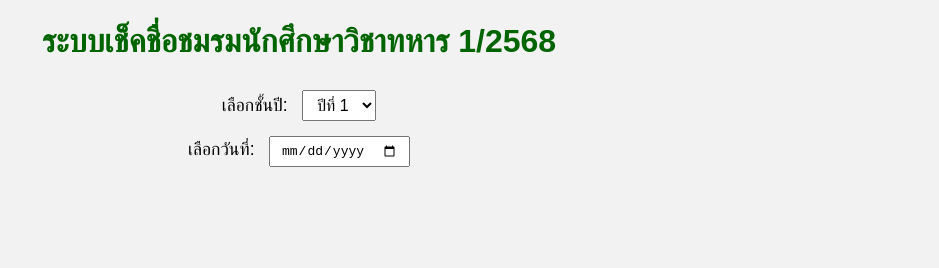
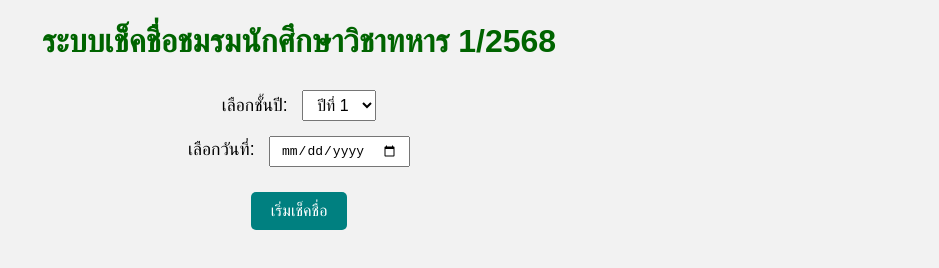
Before and after one commit to witchavut/raksadindan, a plain HTML site: page index.html in a window 1280 px wide. Shown: the part 290-558 px from the top of the page, without its empty margins (341-1280 px from the left). Drawn offline with Linux system fonts and the light colour scheme.

Commit message:
Add files via upload

```diff
--- a/index.html
+++ b/index.html
@@ -25,6 +25,10 @@
       <label for="date">เลือกวันที่:</label>
       <input type="date" id="date" />
     </div>
+
+    <div class="form-group">
+      <button class="start-btn" onclick="startCheckin()">เริ่มเช็คชื่อ</button>
+    </div>
   </div>
 
   <button class="admin-btn" onclick="goToAdmin()">ผู้ดูแลระบบ</button>
--- a/script.js
+++ b/script.js
@@ -3,3 +3,14 @@ function goToAdmin() {
   // เปลี่ยนเส้นทางไปหน้าผู้ดูแลระบบ
   window.location.href = "admin.html"; // ยังไม่ได้สร้างหน้านี้
 }
+
+function startCheckin() {
+  const year = document.getElementById("year").value;
+  const date = document.getElementById("date").value;
+  if (!date) {
+    alert("กรุณาเลือกวันที่ก่อนเริ่มเช็คชื่อ");
+    return;
+  }
+  alert("เริ่มเช็คชื่อ ชั้นปีที่ " + year + " วันที่ " + date);
+  // สามารถเปลี่ยน redirect ไปหน้าเช็คชื่อจริงได้ที่นี่
+}
--- a/style.css
+++ b/style.css
@@ -46,3 +46,14 @@ select, input[type="date"] {
   cursor: pointer;
   border-radius: 5px;
 }
+
+.start-btn {
+  background-color: #008080;
+  color: white;
+  padding: 10px 20px;
+  font-size: 1em;
+  border: none;
+  border-radius: 5px;
+  cursor: pointer;
+  margin-top: 10px;
+}
```
